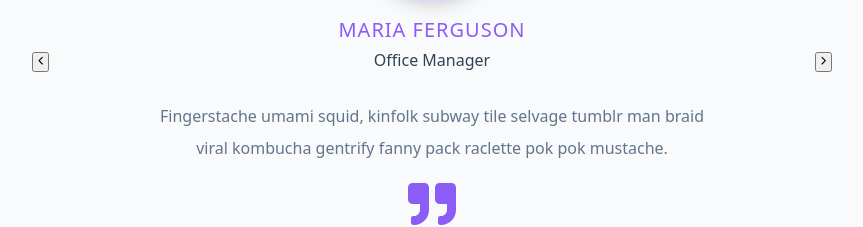
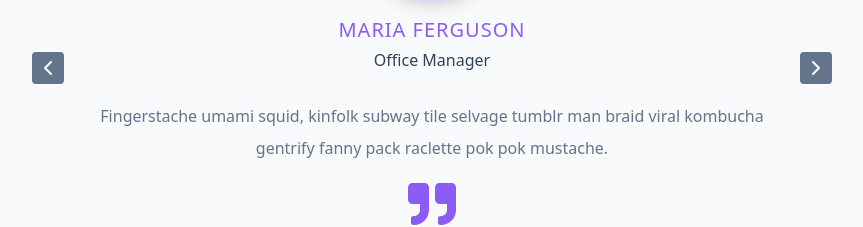
Before and after one commit to KayKongo/Carousel-slider, a React (Vite) app: page / in a window 1280 px wide. Shown: the part 308-535 px from the top of the page, without its empty margins (208-1071 px from the left). Built offline with nearby package versions, Linux system fonts and the light colour scheme; grey boxes are pictures that could not be loaded.

Commit message:
fix: added some more css tweaks

```diff
--- a/src/index.css
+++ b/src/index.css
@@ -312,8 +312,22 @@ ul {
 .prev,
 .next {
   position: absolute;
+  background: var(--grey-500);
+  color: var(--white);
   top: 12.5rem;
+  width: 1.25rem;
+  height: 1.25rem;
+  display: grid;
+  place-items: center;
+  border-color: transparent;
+  border-radius: var(--borderRadius);
   cursor: pointer;
+  transition: var(--transition);
+}
+
+.prev:hover,
+.next:hover {
+  background: var(--primary-500);
 }
 
 .prev {
@@ -323,3 +337,15 @@ ul {
 .next {
   right: 0;
 }
+
+@media screen and (min-width: 800px) {
+  .text {
+    max-width: 45em;
+  }
+  .prev,
+  .next {
+    width: 2rem;
+    height: 2rem;
+    font-size: 1.5rem;
+  }
+}
```
